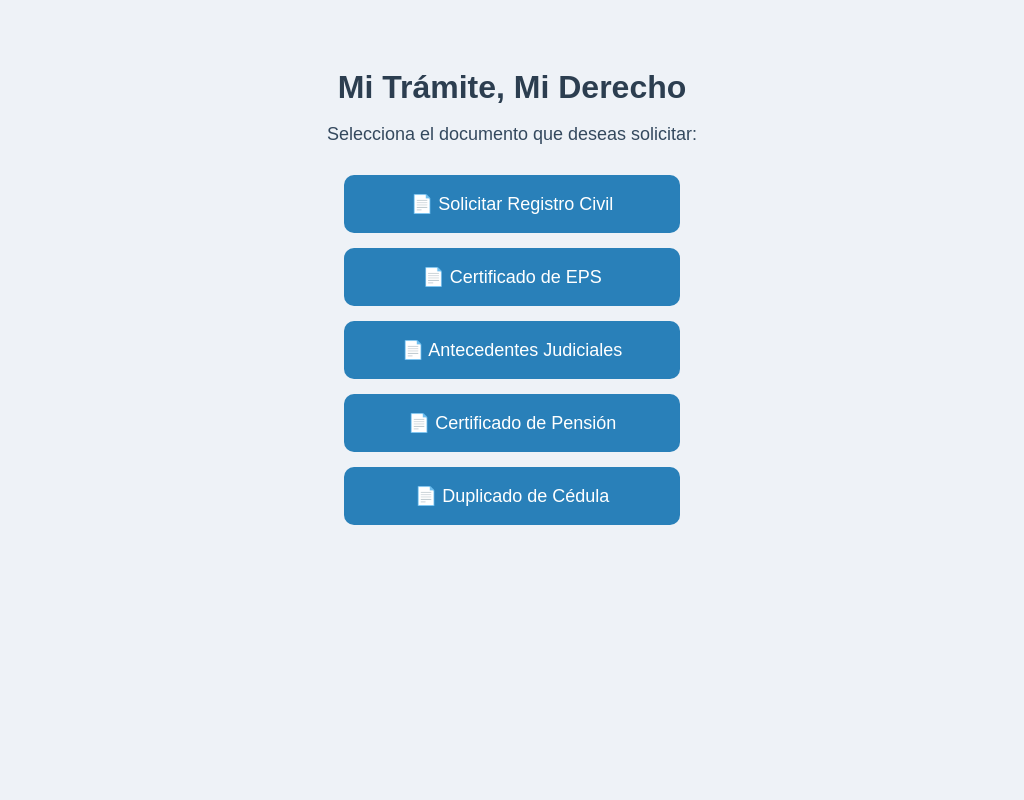
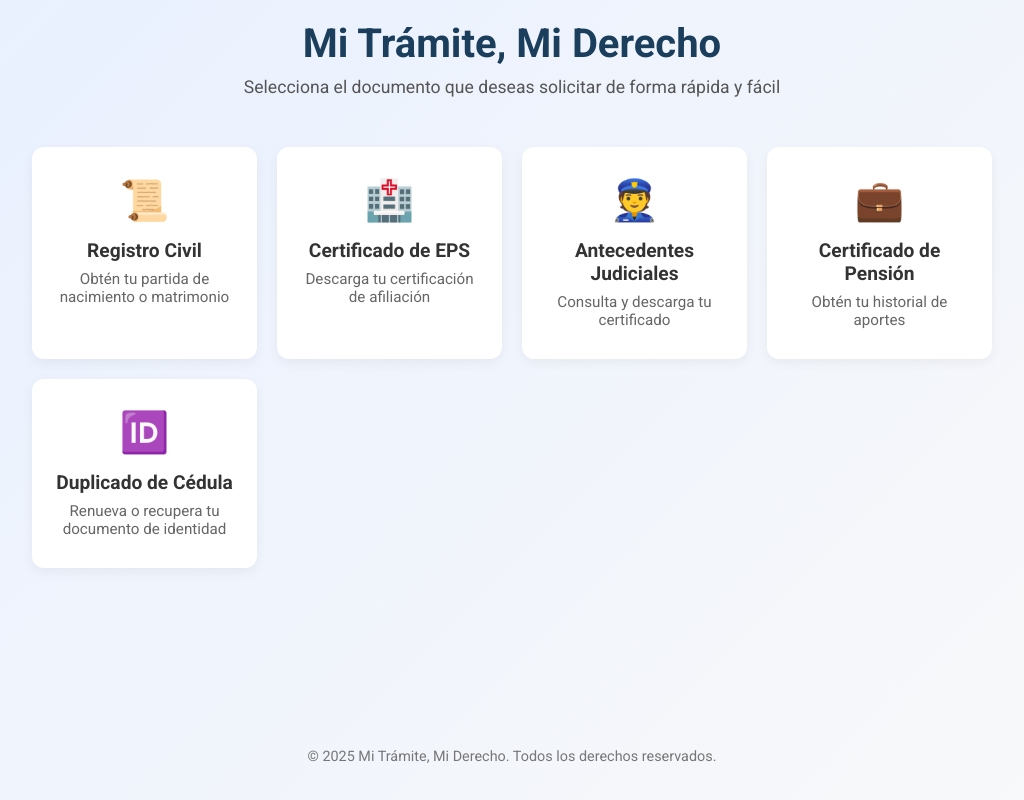
Before and after one commit to Andres24a/Tramites-Documentos, a plain HTML site: page index.html in a window 1280 px wide. Shown: the whole page, without its empty margins (128-1152 px from the left). Drawn offline with Linux system fonts and the light colour scheme.

Commit message:
Update index.html

```diff
--- a/index.html
+++ b/index.html
@@ -4,49 +4,112 @@
   <meta charset="UTF-8">
   <title>Mi Trámite, Mi Derecho</title>
   <meta name="viewport" content="width=device-width, initial-scale=1.0">
+  <!-- Fuente agradable -->
+  <link href="https://fonts.googleapis.com/css2?family=Roboto:wght@400;700&display=swap" rel="stylesheet">
   <style>
+    * { box-sizing: border-box; margin: 0; padding: 0; }
     body {
-            font-family: Arial, sans-serif;
-            background-color: #eef2f7;
+      font-family: 'Roboto', sans-serif;
+      background: linear-gradient(135deg, #e8f0ff 0%, #f9f9f9 100%);
+      color: #333;
+      min-height: 100vh;
+      display: flex;
+      flex-direction: column;
+      align-items: center;
+      padding: 20px;
+    }
+    header {
       text-align: center;
-            padding: 40px;
+      margin-bottom: 30px;
     }
-        h1 {
-            color: #2c3e50;
+    header h1 {
+      font-size: 2.5rem;
+      color: #1a3e5c;
       margin-bottom: 10px;
     }
-        p {
-            font-size: 18px;
-            color: #34495e;
-            margin-bottom: 30px;
+    header p {
+      font-size: 1.1rem;
+      color: #555;
     }
-        .button {
-            display: block;
-            width: 300px;
-            margin: 15px auto;
-            padding: 18px;
-            font-size: 18px;
-            color: white;
-            background-color: #2980b9;
-            border: none;
-            border-radius: 10px;
+    .cards {
+      display: grid;
+      grid-template-columns: repeat(auto-fit, minmax(220px, 1fr));
+      gap: 20px;
+      width: 100%;
+      max-width: 960px;
+      margin-top: 20px;
+    }
+    .card {
+      background: white;
+      border-radius: 12px;
+      box-shadow: 0 4px 12px rgba(0,0,0,0.05);
+      text-align: center;
+      padding: 30px 20px;
+      transition: transform 0.2s, box-shadow 0.2s;
       text-decoration: none;
-            transition: background-color 0.3s ease;
+      color: inherit;
     }
-        .button:hover {
-            background-color: #1c5980;
+    .card:hover {
+      transform: translateY(-5px);
+      box-shadow: 0 8px 20px rgba(0,0,0,0.1);
+    }
+    .card .icon {
+      font-size: 2.5rem;
+      margin-bottom: 15px;
+      color: #2a6f97;
+    }
+    .card h2 {
+      font-size: 1.2rem;
+      margin-bottom: 8px;
+    }
+    .card p {
+      font-size: 0.95rem;
+      color: #666;
+    }
+    footer {
+      margin-top: auto;
+      padding: 15px 0;
+      font-size: 0.9rem;
+      color: #777;
     }
   </style>
 </head>
 <body>
+  <header>
     <h1>Mi Trámite, Mi Derecho</h1>
-    <p>Selecciona el documento que deseas solicitar:</p>
+    <p>Selecciona el documento que deseas solicitar de forma rápida y fácil</p>
+  </header>
 
-    <a class="button" href="https://registraduria.gov.co/" target="_blank">📄 Solicitar Registro Civil</a>
-    <a class="button" href="https://miportal.eps.gov.co/certificados" target="_blank">📄 Certificado de EPS</a>
-    <a class="button" href="https://antecedentes.policia.gov.co/" target="_blank">📄 Antecedentes Judiciales</a>
-    <a class="button" href="https://www.colpensiones.gov.co/" target="_blank">📄 Certificado de Pensión</a>
-    <a class="button" href="https://www.noticiasrcn.com/colombia/como-sacar-duplicado-de-la-cedula-en-linea-400114" target="_blank">📄 Duplicado de Cédula</a>
+  <div class="cards">
+    <a class="card" href="https://registraduria.gov.co/" target="_blank">
+      <div class="icon">📜</div>
+      <h2>Registro Civil</h2>
+      <p>Obtén tu partida de nacimiento o matrimonio</p>
+    </a>
+    <a class="card" href="https://miportal.eps.gov.co/certificados" target="_blank">
+      <div class="icon">🏥</div>
+      <h2>Certificado de EPS</h2>
+      <p>Descarga tu certificación de afiliación</p>
+    </a>
+    <a class="card" href="https://antecedentes.policia.gov.co/" target="_blank">
+      <div class="icon">👮</div>
+      <h2>Antecedentes Judiciales</h2>
+      <p>Consulta y descarga tu certificado</p>
+    </a>
+    <a class="card" href="https://www.colpensiones.gov.co/" target="_blank">
+      <div class="icon">💼</div>
+      <h2>Certificado de Pensión</h2>
+      <p>Obtén tu historial de aportes</p>
+    </a>
+    <a class="card" href="https://www.noticiasrcn.com/colombia/como-sacar-duplicado-de-la-cedula-en-linea-400114" target="_blank">
+      <div class="icon">🆔</div>
+      <h2>Duplicado de Cédula</h2>
+      <p>Renueva o recupera tu documento de identidad</p>
+    </a>
+  </div>
 
+  <footer>
+    © 2025 Mi Trámite, Mi Derecho. Todos los derechos reservados.
+  </footer>
 </body>
 </html>
```
Lines whose indentation alone changed are shown as unchanged.
